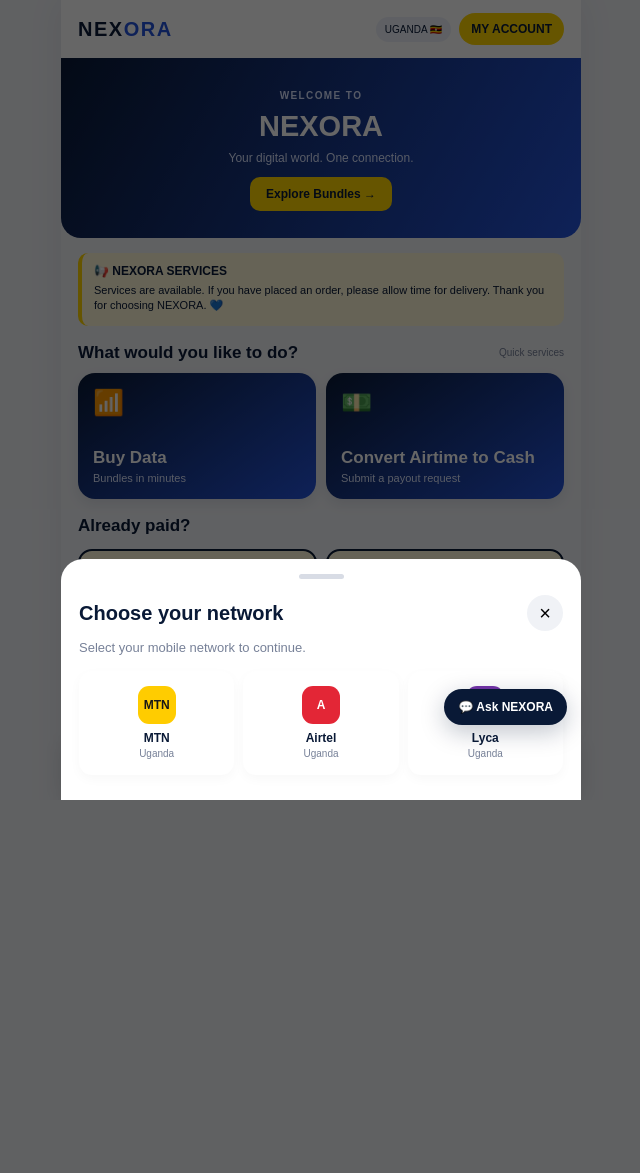
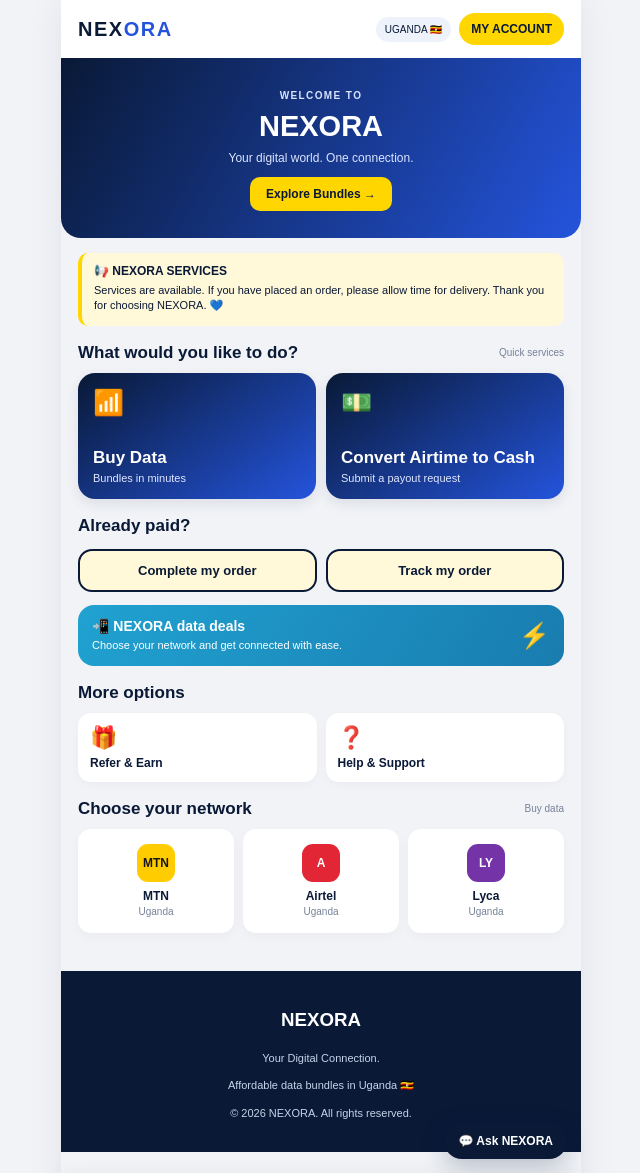
Before and after one commit to mosesksoftware-cyber/NEXORA, a Flask app: page / in a window 1280 px wide, after a click on "Explore Bundles →". Shown: the top 1173 px of the page, without its empty margins (319-959 px from the left). Before the commit the page ends 800 px from the top, so only its background shows below. Run offline with Flask 3, Linux system fonts and the light colour scheme; parts of the project's set-up code (start-up, migrations or seed data) failed here and were passed over.

Commit message:
Update index.html

```diff
--- a/templates/index.html
+++ b/templates/index.html
@@ -70,12 +70,6 @@ button,a{-webkit-tap-highlight-color:transparent}
 .network-card strong{display:block;font-size:12px}.network-card small{color:var(--muted);font-size:10px}
 .selection-panel{display:none;margin-top:16px}.selection-panel.show{display:block;animation:drop .3s ease}
 @keyframes drop{from{opacity:0;transform:translateY(-10px)}to{opacity:1;transform:translateY(0)}}
-/* Bundle area stays hidden until the visitor requests Buy Data. */
-#bundles{display:none;scroll-margin-top:14px}
-#bundles.open{display:block;animation:bundleEnter .42s ease both}
-@keyframes bundleEnter{from{opacity:0;transform:translateY(16px)}to{opacity:1;transform:translateY(0)}}
-.service,.network-card,.duration-card,.package-card,.bottom-nav a{transition:transform .22s ease,box-shadow .22s ease,border-color .22s ease,background .22s ease}
-.network-card:active,.duration-card:active,.package-card:active{transform:scale(.97)}
 .package-heading{background:linear-gradient(135deg,#091936,#2454dc);color:#fff;padding:14px;border-radius:13px;margin-bottom:10px}
 .package-heading h2{margin:0 0 4px;font-size:17px}.package-heading p{margin:0;color:#dce5ff;font-size:11px}
 .duration-grid,.package-grid{display:grid;grid-template-columns:1fr 1fr;gap:9px}
@@ -241,57 +235,6 @@ footer p{color:#c8d3e9;font-size:11px;line-height:1.5}
 </footer>
 </div>
 
-<!-- BUY DATA NETWORK PICKER -->
-<div class="sheet-overlay" id="networkPickerOverlay">
-<div class="sheet">
-    <div class="sheet-handle"></div>
-    <div class="sheet-header">
-        <h2>Choose your network</h2>
-        <button type="button" class="close-button" id="closeNetworkPicker" aria-label="Close">×</button>
-    </div>
-    <p style="color:#778198;font-size:13px;margin:9px 0 16px">Select your mobile network to continue.</p>
-    <div class="network-grid">
-        <button type="button" class="network-card network-prompt-card" data-network="MTN">
-            <div class="network-logo logo-mtn">MTN</div><strong>MTN</strong><small>Uganda</small>
-        </button>
-        <button type="button" class="network-card network-prompt-card" data-network="Airtel">
-            <div class="network-logo logo-airtel">A</div><strong>Airtel</strong><small>Uganda</small>
-        </button>
-        <button type="button" class="network-card network-prompt-card" data-network="Lyca">
-            <div class="network-logo logo-lyca">LY</div><strong>Lyca</strong><small>Uganda</small>
-        </button>
-    </div>
-</div>
-</div>
-
-<!-- DATA DURATION PICKER -->
-<div class="sheet-overlay" id="durationPickerOverlay">
-<div class="sheet">
-    <div class="sheet-handle"></div>
-    <div class="sheet-header">
-        <h2>Choose duration</h2>
-        <button type="button" class="close-button" id="closeDurationPicker" aria-label="Close">×</button>
-    </div>
-    <p style="color:#778198;font-size:13px;margin:9px 0 16px">Choose how long you want your data bundle to last.</p>
-    <div id="durationSheetContent"></div>
-    <button type="button" class="action-button secondary" id="backToNetwork">← Back to network</button>
-</div>
-</div>
-
-<!-- DATA PACKAGE PICKER -->
-<div class="sheet-overlay" id="packagePickerOverlay">
-<div class="sheet">
-    <div class="sheet-handle"></div>
-    <div class="sheet-header">
-        <h2>Choose a data package</h2>
-        <button type="button" class="close-button" id="closePackagePicker" aria-label="Close">×</button>
-    </div>
-    <p style="color:#778198;font-size:13px;margin:9px 0 16px">Select your preferred data bundle.</p>
-    <div id="packageSheetContent"></div>
-    <button type="button" class="action-button secondary" id="backToDuration">← Back to duration</button>
-</div>
-</div>
-
 <!-- AIRTIME TO CASH REQUEST -->
 <div class="sheet-overlay" id="airtimeOverlay">
 <div class="sheet">
@@ -452,30 +395,22 @@ footer p{color:#c8d3e9;font-size:11px;line-height:1.5}
     </div>
 
     <p style="color:#778198;font-size:13px;line-height:1.6">
-        Enter the number receiving data and your payment confirmation details. You do not need your tracking code.
+        Confirm the phone number receiving data for the order you just placed. Your order is identified securely from the payment screen.
     </p>
 
     <form id="alreadyPaidForm">
         <input type="hidden" name="csrf_token" value="{{ csrf_token() }}">
+        <input type="hidden" name="order_id">
 
         <label>Phone Number Receiving Data</label>
-        <input type="tel" name="phone" placeholder="07XXXXXXXX" pattern="07[0-9]{8}|2567[0-9]{8}" autocomplete="tel" required>
-
-        <label>Transaction ID (if available)</label>
-        <input type="text" name="payment_reference" placeholder="Enter transaction ID" maxlength="40" autocomplete="off">
-
-        <label>Or paste your payment SMS</label>
-        <textarea name="payment_sms" rows="4" maxlength="1200" placeholder="Paste the complete Airtel Money payment confirmation SMS" style="width:100%;padding:13px;border:1px solid #dce1eb;border-radius:10px;background:#fafbfe;font:16px Arial;resize:vertical"></textarea>
-
-        <label>Number you paid from</label>
-        <input type="tel" name="payment_phone" placeholder="07XXXXXXXX" pattern="07[0-9]{8}|2567[0-9]{8}" autocomplete="tel" required>
+        <input type="tel" name="phone" placeholder="07XXXXXXXX" pattern="07[0-9]{8}|2567[0-9]{8}" required>
 
         <div class="notice">
-            Enter a transaction ID or paste the payment SMS. NEXORA checks the details and verifies payment against its merchant records. This form never asks for your Mobile Money PIN or OTP.
+            Your order will be submitted for manual payment verification. Submitting this form does not automatically confirm payment. Never enter your PIN or OTP here.
         </div>
 
         <div id="alreadyPaidMessage"></div>
-        <button type="submit" class="submit-button" id="alreadyPaidSubmit">SUBMIT PAYMENT DETAILS →</button>
+        <button type="submit" class="submit-button" id="alreadyPaidSubmit">COMPLETE MY ORDER →</button>
     </form>
 </div>
 </div>
@@ -559,30 +494,6 @@ const packages = {
 
 const $ = id => document.getElementById(id);
 
-/* ALL BUY-DATA STEPS USE BOTTOM-SHEET PICKERS */
-function openBundles(event) {
-    if (event) event.preventDefault();
-    closeScreens();
-    activeNav("bundlesButton");
-    showScreen($("networkPickerOverlay"));
-}
-
-document.querySelectorAll('.service[href="#bundles"], .hero-button').forEach(link => {
-    link.addEventListener("click", openBundles);
-});
-
-// Move the existing duration and package interfaces into their own sheets.
-$("durationSection").classList.add("show");
-$("packageSection").classList.add("show");
-$("durationSheetContent").appendChild($("durationSection"));
-$("packageSheetContent").appendChild($("packageSection"));
-
-$("closeNetworkPicker").addEventListener("click", closeScreens);
-$("closeDurationPicker").addEventListener("click", closeScreens);
-$("closePackagePicker").addEventListener("click", closeScreens);
-$("backToNetwork").addEventListener("click", () => showScreen($("networkPickerOverlay")));
-$("backToDuration").addEventListener("click", () => showScreen($("durationPickerOverlay")));
-
 let selectedNetwork = "";
 let selectedDuration = "";
 let selectedPackage = "";
@@ -593,9 +504,6 @@ let trackingTimer = null;
 let activeTracking = null;
 
 const overlays = [
-    $("networkPickerOverlay"),
-    $("durationPickerOverlay"),
-    $("packagePickerOverlay"),
     $("orderOverlay"),
     $("confirmationOverlay"),
     $("paymentOverlay"),
@@ -674,10 +582,10 @@ document.querySelectorAll(".network-card").forEach(card => {
         document.querySelectorAll(".duration-card").forEach(x => x.classList.remove("selected"));
         $("packageSection").classList.remove("show");
         $("packageGrid").innerHTML = "";
+
         $("durationNetworkLabel").textContent = selectedNetwork + " Uganda — Choose your duration.";
         $("durationSection").classList.add("show");
-
-        showScreen($("durationPickerOverlay"));
+        $("durationSection").scrollIntoView({behavior:"smooth",block:"start"});
     });
 });
 
@@ -696,7 +604,7 @@ document.querySelectorAll(".duration-card").forEach(card => {
         $("selectedNetworkLabel").textContent = selectedNetwork + " · " + selectedDuration + " packages";
         displayPackages();
         $("packageSection").classList.add("show");
-        showScreen($("packagePickerOverlay"));
+        $("packageSection").scrollIntoView({behavior:"smooth",block:"start"});
     });
 });
 
@@ -811,10 +719,13 @@ $("copyMerchantCode").addEventListener("click", async () => {
 
 /* COMPLETE FROM PAYMENT SCREEN */
 $("paymentCompleteButton").addEventListener("click", () => {
-    if (!currentOrder) return;
+    if (!currentOrder || !currentOrder.id) return;
 
     $("alreadyPaidForm").reset();
     $("alreadyPaidMessage").innerHTML = "";
+
+    $("alreadyPaidForm").elements.namedItem("order_id").value =
+        currentOrder.id;
 
     $("alreadyPaidForm").elements.namedItem("phone").value =
         currentOrder.phone || "";
@@ -822,14 +733,10 @@ $("paymentCompleteButton").addEventListener("click", () => {
     showScreen($("alreadyPaidOverlay"));
 });
 
-/* ALREADY PAID SERVICE */
+/* ALREADY PAID SERVICE: REQUIRE AN ORDER FIRST */
 $("servicePaidButton").addEventListener("click", event => {
     event.preventDefault();
-
-    $("alreadyPaidForm").reset();
-    $("alreadyPaidMessage").innerHTML = "";
-
-    showScreen($("alreadyPaidOverlay"));
+    alert("Please place your order first, continue to the payment screen, and select Complete My Order.");
 });
 
 /* COMPLETE MY ORDER */
@@ -844,33 +751,24 @@ $("alreadyPaidForm").addEventListener("submit", async event => {
 
     try {
         const formData = new FormData($("alreadyPaidForm"));
-        const paymentReference = (formData.get("payment_reference") || "").trim();
-        const paymentSms = (formData.get("payment_sms") || "").trim();
-        const phone = (formData.get("phone") || "").trim();
 
-        if (!paymentReference && !paymentSms) {
-            throw new Error("Enter a transaction ID or paste your payment SMS.");
-        }
+        const data = await postForm(
+            "/api/complete-paid-order",
+            formData
+        );
 
-        const data = await postForm("/track", formData);
-        const order = data.order;
-        const trackingCode = order.tracking_code;
+        showMessage(
+            $("alreadyPaidMessage"),
+            data.message,
+            "success"
+        );
 
-        currentOrder = { ...order, phone: phone };
-        $("trackingCodeInput").value = trackingCode;
-        $("trackingForm").elements.namedItem("phone").value = phone;
-
-        $("trackingTitle").textContent = "Payment details received";
-        $("trackingDescription").textContent =
-            "Your payment evidence has been submitted for NEXORA review. It is not yet a payment confirmation.";
-
-        showTrackingScreen(trackingCode, phone, order);
+        button.textContent = "SUBMITTED ✓";
 
     } catch (error) {
         showMessage($("alreadyPaidMessage"), error.message);
-    } finally {
         button.disabled = false;
-        button.textContent = "SUBMIT PAYMENT DETAILS →";
+        button.textContent = "COMPLETE MY ORDER →";
     }
 });
 
@@ -914,10 +812,7 @@ function openGeneralTracking(event) {
 }
 
 $("trackButton").addEventListener("click", openGeneralTracking);
-const serviceTrackButton = $("serviceTrackButton");
-if (serviceTrackButton) {
-    serviceTrackButton.addEventListener("click", openGeneralTracking);
-}
+$("serviceTrackButton").addEventListener("click", openGeneralTracking);
 
 /* GENERAL TRACKING FORM */
 $("trackingForm").addEventListener("submit", async event => {
@@ -1132,7 +1027,6 @@ function resetHome(event) {
     $("generalTrackingResult").innerHTML = "";
     $("alreadyPaidMessage").innerHTML = "";
 
-    $("bundles").classList.remove("open");
     activeNav("homeButton");
     window.scrollTo({top:0,behavior:"smooth"});
 }
@@ -1140,7 +1034,10 @@ function resetHome(event) {
 $("homeButton").addEventListener("click", resetHome);
 $("trackingHomeButton").addEventListener("click", resetHome);
 
-$("bundlesButton").addEventListener("click", openBundles);
+$("bundlesButton").addEventListener("click", () => {
+    closeScreens();
+    activeNav("bundlesButton");
+});
 
 /* CLOSE BUTTONS */
 [
```
